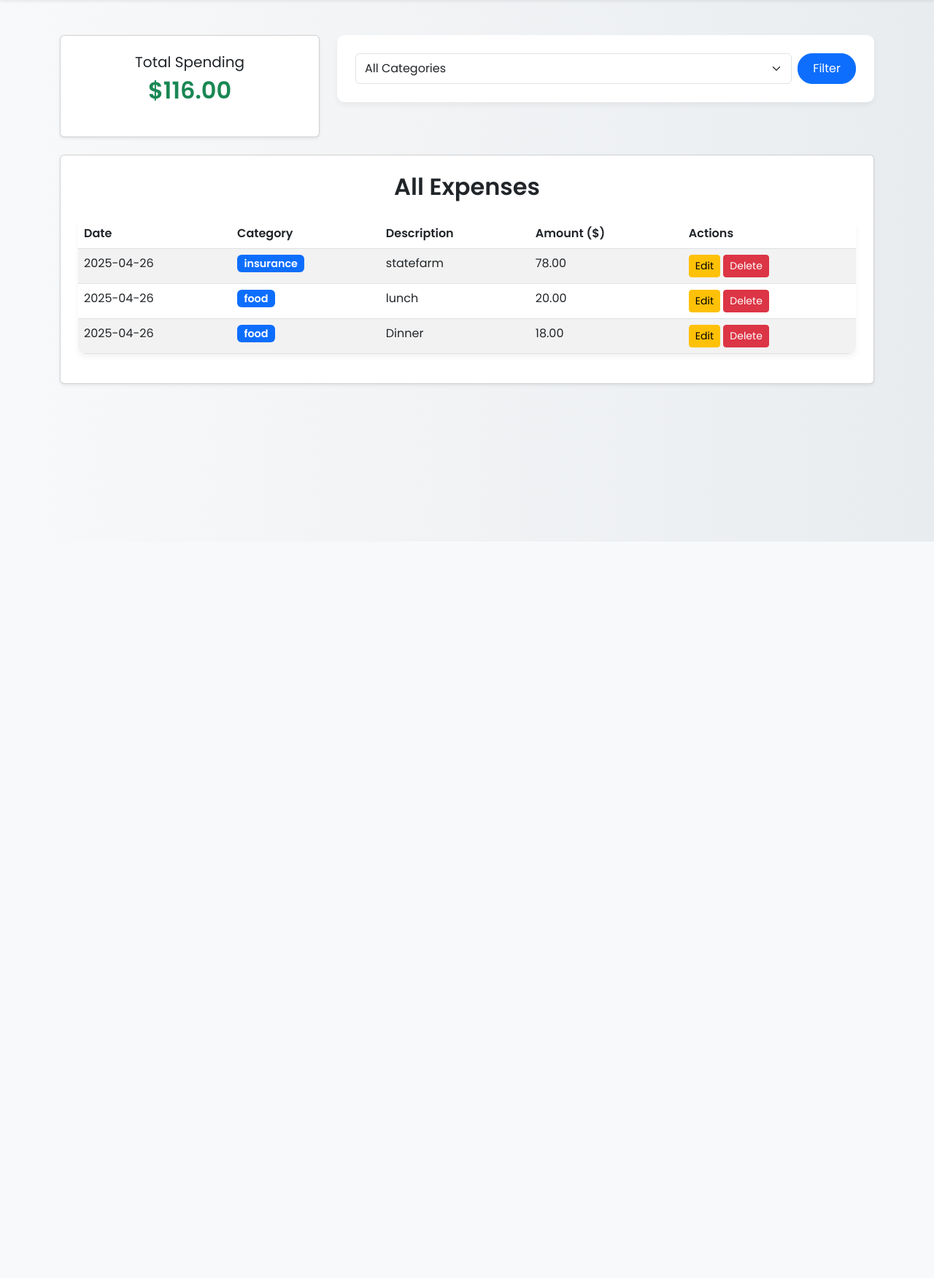
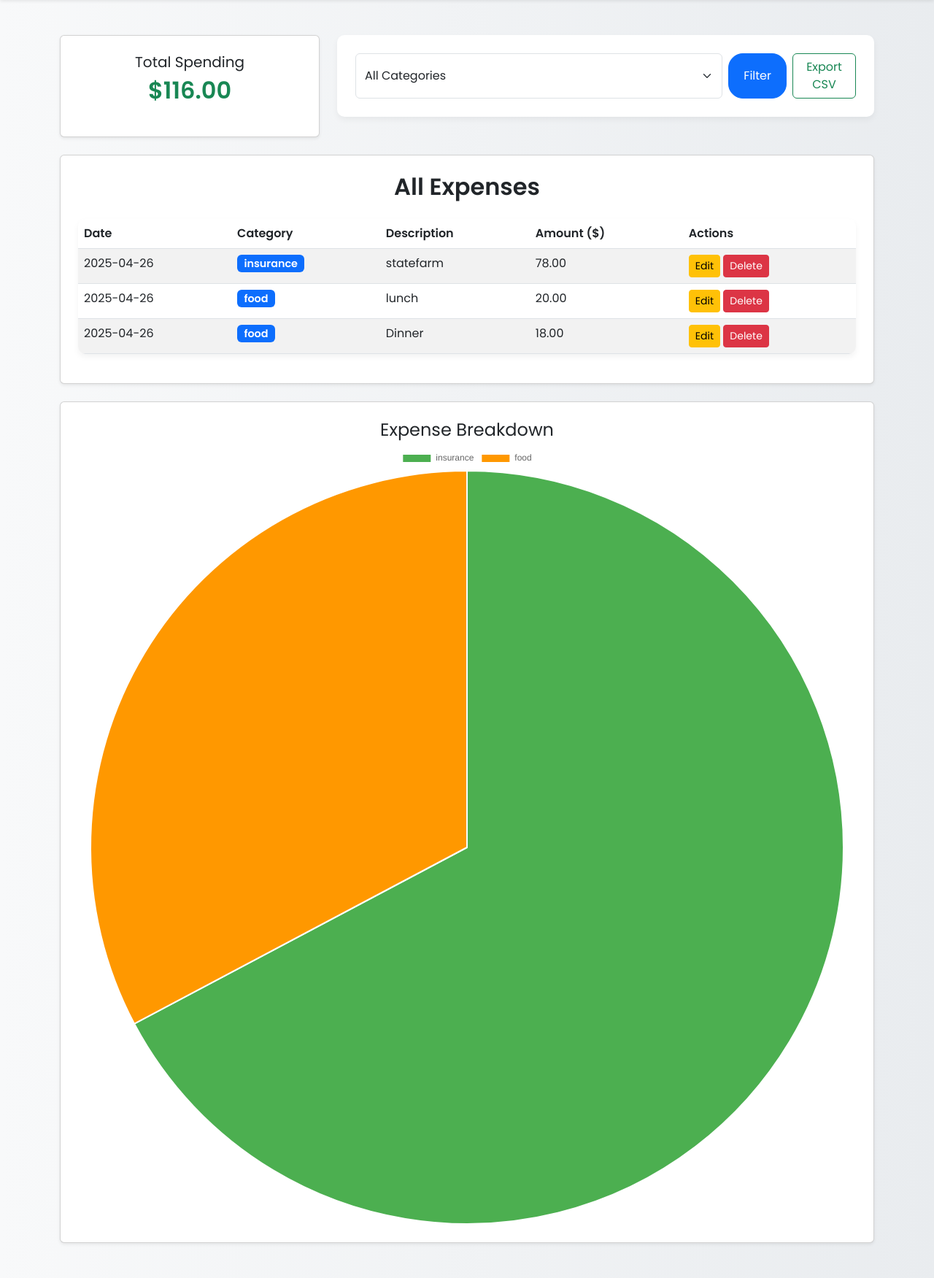
Before and after one commit to venkat133-crypto/python-project, a Flask app: page / in a window 1280 px wide. Shown: the part 58-1809 px from the top of the page at 73% size. Before the commit the page ends 800 px from the top, so only its background shows below. Run offline with Flask 3, Linux system fonts and the light colour scheme; a user stored in the database is signed in; data comes from the database, SQL or seed files in the repository; both versions use the stored data as it was after the commit.

Commit message:
Added charts and export all expenses

```diff
--- a/app/routes.py
+++ b/app/routes.py
@@ -1,8 +1,10 @@
-from flask import Blueprint, render_template, request, redirect, url_for, flash
+from flask import Blueprint, render_template, request, redirect, url_for, flash, Response
 from flask_login import login_required, login_user, logout_user, current_user
 from .models import Expense, User
 from . import db
 from werkzeug.security import generate_password_hash, check_password_hash
+import csv
+import io
 
 main = Blueprint('main', __name__)
 
@@ -18,7 +20,18 @@
     total_amount = sum(exp.amount for exp in expenses)
     categories = db.session.query(Expense.category).distinct().filter_by(user_id=current_user.id).all()
 
-    return render_template('index.html', expenses=expenses, total_amount=total_amount, categories=[c[0] for c in categories])
+    # Data for Chart
+    category_totals = {}
+    for exp in expenses:
+        if exp.category in category_totals:
+            category_totals[exp.category] += exp.amount
+        else:
+            category_totals[exp.category] = exp.amount
+
+    return render_template('index.html', expenses=expenses, total_amount=total_amount,
+                           categories=[c[0] for c in categories],
+                           chart_labels=list(category_totals.keys()),
+                           chart_values=list(category_totals.values()))
 
 @main.route('/add', methods=['GET', 'POST'])
 @login_required
@@ -56,6 +69,26 @@
     flash('Expense deleted successfully!')
     return redirect(url_for('main.index'))
 
+@main.route('/export')
+@login_required
+def export_expenses():
+    expenses = Expense.query.filter_by(user_id=current_user.id).order_by(Expense.date.desc()).all()
+
+    output = io.StringIO()
+    writer = csv.writer(output)
+
+    # Write headers
+    writer.writerow(['Date', 'Category', 'Description', 'Amount'])
+
+    # Write data rows
+    for exp in expenses:
+        writer.writerow([exp.date.strftime('%Y-%m-%d'), exp.category, exp.description, f"{exp.amount:.2f}"])
+
+    output.seek(0)
+
+    return Response(output, mimetype="text/csv",
+                    headers={"Content-Disposition": "attachment;filename=expenses.csv"})
+
 @main.route('/login', methods=['GET', 'POST'])
 def login():
     if request.method == 'POST':
--- a/app/templates/index.html
+++ b/app/templates/index.html
@@ -16,11 +16,12 @@
                 {% endfor %}
             </select>
             <button type="submit" class="btn btn-primary">Filter</button>
+            <a href="{{ url_for('main.export_expenses') }}" class="btn btn-outline-success ms-2">Export CSV</a>
         </form>
     </div>
 </div>
 
-<div class="card p-4 shadow-sm">
+<div class="card p-4 shadow-sm mb-4">
     <h2 class="text-center mb-4">All Expenses</h2>
     <table class="table table-hover table-striped">
         <thead>
@@ -48,4 +49,27 @@
         </tbody>
     </table>
 </div>
+
+<div class="card p-4 shadow-sm">
+    <h4 class="text-center">Expense Breakdown</h4>
+    <canvas id="expenseChart" height="150"></canvas>
+</div>
+
+<script src="https://cdn.jsdelivr.net/npm/chart.js"></script>
+<script>
+var ctx = document.getElementById('expenseChart').getContext('2d');
+var expenseChart = new Chart(ctx, {
+    type: 'pie',
+    data: {
+        labels: {{ chart_labels|tojson }},
+        datasets: [{
+            label: 'Expenses',
+            data: {{ chart_values|tojson }},
+            backgroundColor: [
+                '#4CAF50', '#FF9800', '#2196F3', '#F44336', '#9C27B0', '#00BCD4', '#8BC34A'
+            ]
+        }]
+    }
+});
+</script>
 {% endblock %}
```
Also changed, not shown: instance/spendwise.db.
